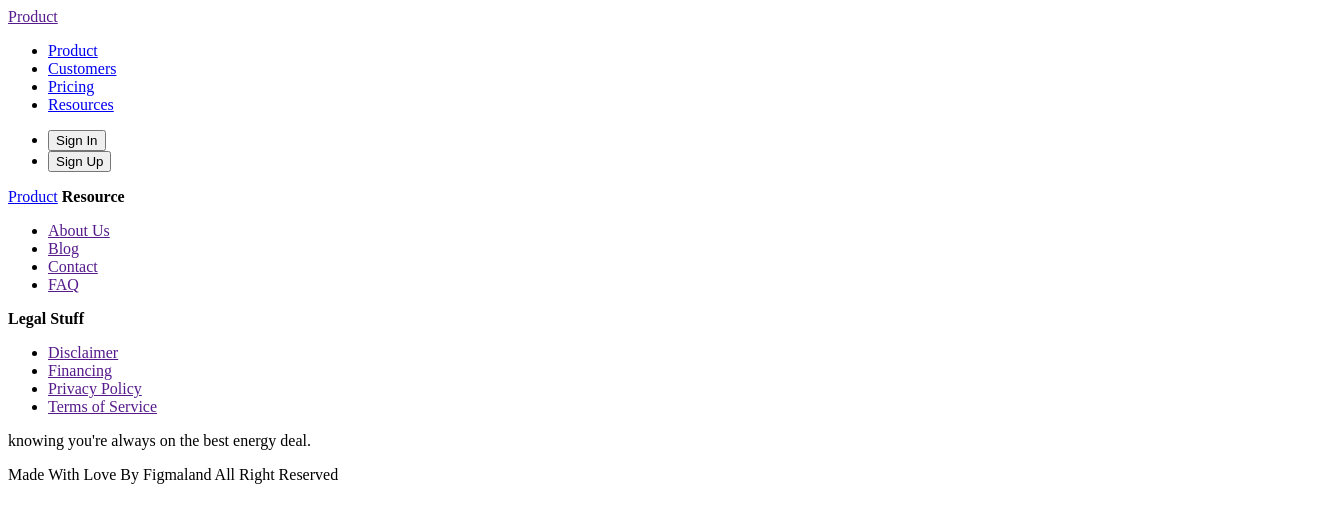
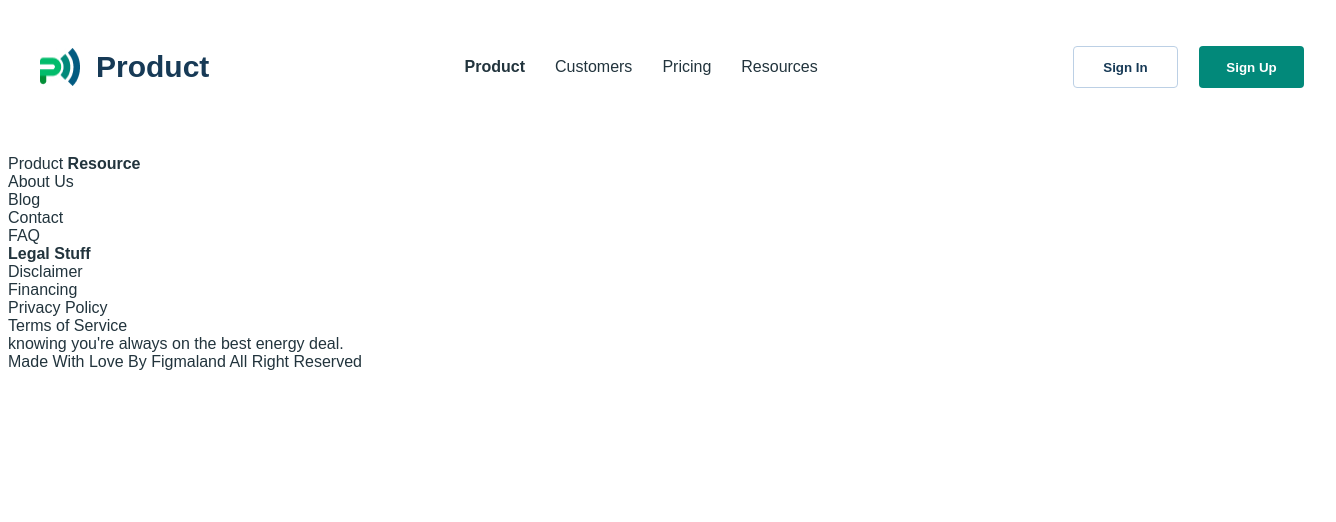
Before and after one commit to mafutka/buisnes-promotion, a plain HTML site: page customers.html in a window 1280 px wide. Shown: the whole page, 1336 px wide, since content can reach past the window. Drawn offline with Linux system fonts and the light colour scheme.

Commit message:
global-styles-created

```diff
--- /dev/null
+++ b/css/global.css
@@ -0,0 +1,49 @@
+body {
+    font-family: "Poppins", sans-serif;
+    color: #22343d;
+    background-color: #fff;
+}
+
+a {
+    text-decoration: none;
+    color: inherit;
+}
+
+ul,
+ol {
+    list-style: none;
+    padding: 0;
+    margin: 0;
+}
+
+h1,
+h2,
+h3,
+h4,
+p {
+    margin: 0;
+}
+
+h2 {
+font-weight: 700;
+font-size: 32px;
+line-height: 1.5;
+}
+
+h3 {
+font-weight: 600;
+font-size: 22px;
+}
+
+p {
+     font-weight: 400;
+     font-size: 16px;
+}
+
+button {
+    cursor: pointer;
+}
+
+img {
+    display: block;
+}
--- a/css/styles.css
+++ b/css/styles.css
@@ -1,51 +1,3 @@
-body {
-    font-family: "Poppins", sans-serif;
-    color: #22343d;
-    background-color: #fff;
-}
-
-a {
-    text-decoration: none;
-    color: inherit;
-}
-
-ul,
-ol {
-    list-style: none;
-    padding: 0;
-    margin: 0;
-}
-
-h1,
-h2,
-h3,
-h4,
-p {
-    margin: 0;
-}
-
-h2 {
-font-weight: 700;
-font-size: 32px;
-}
-
-h3 {
-font-weight: 600;
-font-size: 22px;
-}
-
-p {
-     font-weight: 400;
-     font-size: 16px;
-}
-
-button {
-    cursor: pointer;
-}
-
-img {
-    display: block;
-}
 
 /* #region hero mobile*/
 
@@ -179,7 +131,6 @@ img {
 }
 
 .signup-title {
-    font-size: 32px;
     text-align: center;
     margin-bottom: 50px;
 }
@@ -195,13 +146,10 @@ img {
     .signup-container {
     padding: 0 145px ;
 }
-/* .signup-title {
-    width: 431px;
-} */
     .signup-list {
     display: flex;
     flex-direction: row;
-
+    justify-content: space-between;
     align-items:flex-start;
 }
 }
--- a/customers.html
+++ b/customers.html
@@ -4,23 +4,42 @@
     <meta charset="UTF-8">
     <meta name="viewport" content="width=device-width, initial-scale=1.0">
     <title>Document</title>
+    <link rel="stylesheet" href="./css/global.css">
+    <link rel="stylesheet" href="./css/header.css">
 </head>
 <body>
-    <header>
-        <nav>
-            <a href="">Product</a>
-            <ul>
-                <li><a href="./index.html">Product</a></li>
-                <li><a href="./customers.html">Customers</a></li>
-                <li><a href="./pricing.html">Pricing</a></li>
-                <li><a href="#">Resources</a></li>
+    <!-- #region header -->
+<header class="header">
+    <div class="container">
+        <a class="logo" href="./index.html">
+                <img src="./images/logo.jpg" alt="logotype" width="40" height="38">
+                Product</a>
+        <nav class="nav">
+            <ul class="nav-list">
+                <li><a class="nav-link current" href="./index.html">Product</a></li>
+                <li><a class="nav-link" href="./customers.html">Customers</a></li>
+                <li><a class="nav-link" href="./pricing.html">Pricing</a></li>
+                <li><a class="nav-link" href="#">Resources</a></li>
             </ul>
         </nav>
-        <ul>
-            <li><button type="button">Sign In</button></li>
-            <li><button type="button">Sign Up</button></li>
+        <ul class="header-list">
+            <li class="header-list-btn">
+                <button class="header-btn sign-in-btn" type="button">
+                    Sign In
+                </button>
+            </li>
+            <li class="header-list-btn">
+                <button class="header-btn sign-up-btn" type="button">
+                    Sign Up
+                </button>
+            </li>
         </ul>
-    </header>
+        <button class="burger-btn" aria-label="Open menu">
+            <img src="./images/menu-btn.svg" alt="">
+      </button>
+    </div>
+</header>
+<!-- #endregion header -->
     <main></main>
     <footer>
         <a href="./index.html">Product</a>
```
Also changed, not shown: index.html (+1 -0 lines), pricing.html (+1 -0 lines).
